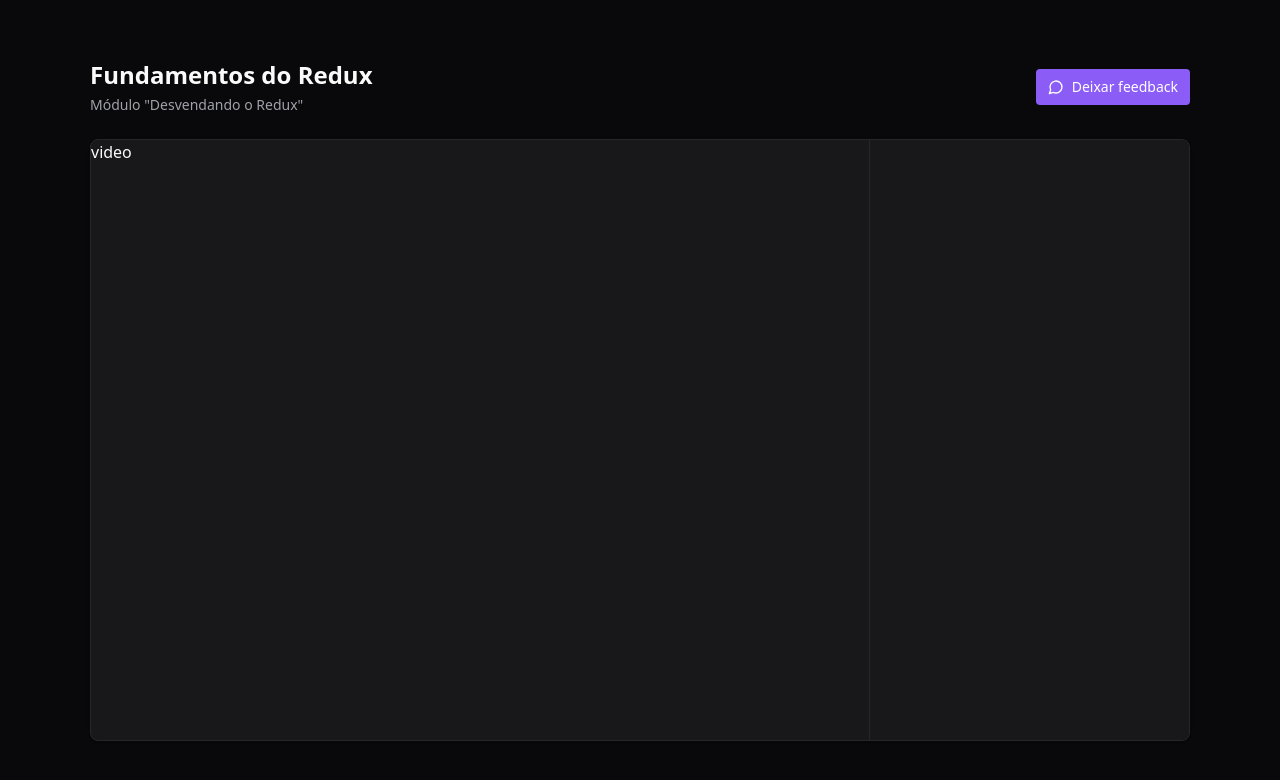
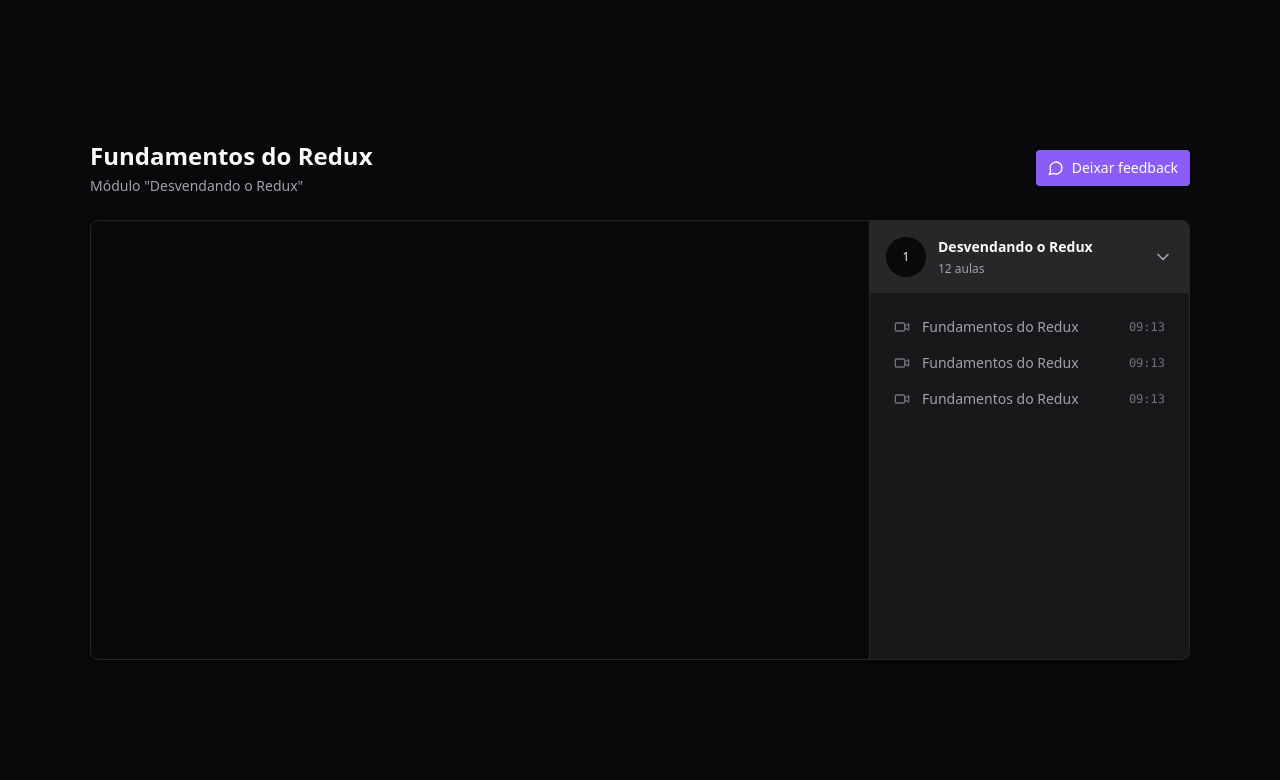
Before and after one commit to guipradocardoso/react-redux-zustand, a React (Vite) app: page / in a window 1280 px wide. Shown: the top 780 px of the page. Built offline with nearby package versions, Linux system fonts and the light colour scheme.

Commit message:
UI of modules and player

```diff
--- a/package.json
+++ b/package.json
@@ -14,6 +14,7 @@
     "lucide-react": "^0.376.0",
     "react": "^18.2.0",
     "react-dom": "^18.2.0",
+    "react-player": "^2.16.0",
     "react-redux": "^9.1.1"
   },
   "devDependencies": {
--- a/src/pages/Player.tsx
+++ b/src/pages/Player.tsx
@@ -1,4 +1,6 @@
-import { MessageCircle } from 'lucide-react'
+import { ChevronDown, MessageCircle, Video } from 'lucide-react'
+
+import ReactPlayer from 'react-player'
 
 export function Player() {
    return (
@@ -22,10 +24,60 @@ export function Player() {
 
             <main className='relative flex overflow-hidden rounded-lg border border-zinc-800 bg-zinc-900 shadow'>
                <div className='flex-1 '>
-                  video
+                  <div className='w-full bg-zinc-950 aspect-video'>
+                     <ReactPlayer
+                        width="100%"
+                        height="100%"
+                        controls
+                        url="https://www.youtube.com/watch?v=_gVrQa_bvm8"
+                     />
+                  </div>
                </div>
-               <aside className='w-80 border-l border-zinc-800 bg-zinc-900 h-[600px]'>
+               <aside className='w-80 border-l border-zinc-800 bg-zinc-900'>
+                  <div>
+                     <button className=' flex w-full items-center gap-3 bg-zinc-800 p-4'>
+                        <div className='flex h-10 w-10 rounded-full items-center justify-center bg-zinc-950 text-xs'>
+                           1
+                        </div>
 
+                        <div className='flex flex-col gap-1 text-left'>
+                           <strong className='text-sm'>
+                              Desvendando o Redux
+                           </strong>
+                           <span className='text-xs text-zinc-400'>
+                              12 aulas
+                           </span>
+                        </div>
+
+                        <ChevronDown className='w-5 h-5 ml-auto text-zinc-400'/>
+                     </button>
+
+                     <nav className='relative flex flex-col gap-4 p-6'>
+                        <button className='flex items-center gap-3 text-sm text-zinc-400'>
+                           <Video className='w-4 h-4 text-zinc-500'/>
+                           <span>Fundamentos do Redux</span>
+                           <span className='ml-auto font-mono text-xs text-zinc-500'>
+                              09:13
+                           </span>
+                        </button>
+
+                        <button className='flex items-center gap-3 text-sm text-zinc-400'>
+                           <Video className='w-4 h-4 text-zinc-500'/>
+                           <span>Fundamentos do Redux</span>
+                           <span className='ml-auto font-mono text-xs text-zinc-500'>
+                              09:13
+                           </span>
+                        </button>
+
+                        <button className='flex items-center gap-3 text-sm text-zinc-400'>
+                           <Video className='w-4 h-4 text-zinc-500'/>
+                           <span>Fundamentos do Redux</span>
+                           <span className='ml-auto font-mono text-xs text-zinc-500'>
+                              09:13
+                           </span>
+                        </button>
+                     </nav>
+                  </div>
                </aside>
             </main>
          </div>
```
Also changed, not shown: 1 other file (tests, documents, lock files or other folders).
